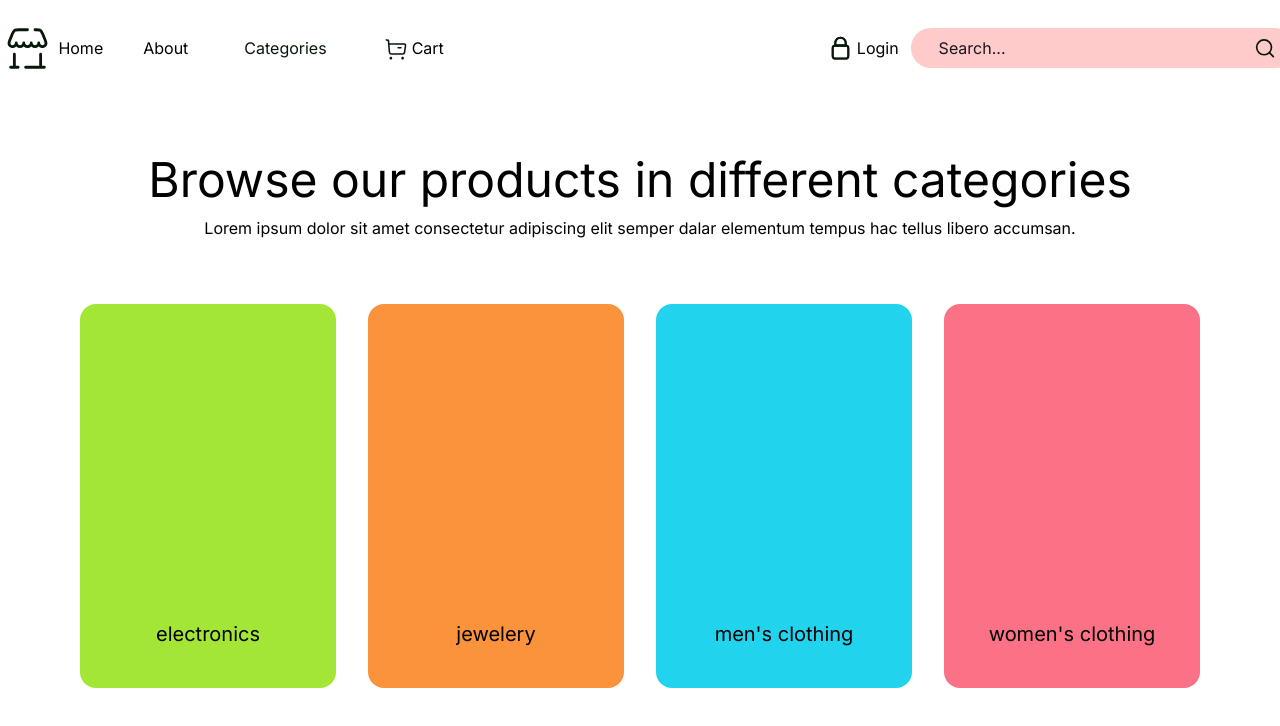
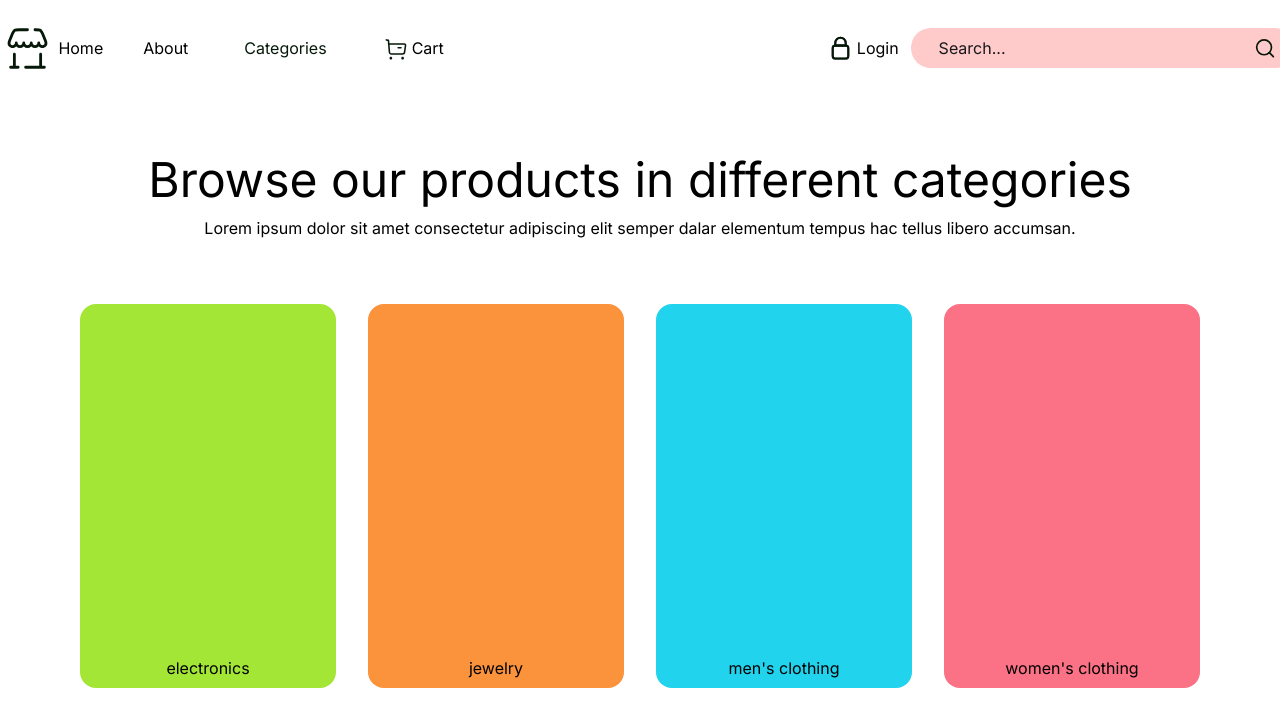
Before and after one commit to DevilsDomain/react-ecommerce, a Next.js app: page / in a window 1280 px wide. Shown: the top 726 px of the page. Built offline with nearby package versions, Linux system fonts and the light colour scheme.

Commit message:
added dynamic routing

```diff
--- /dev/null
+++ b/src/app/category/[category]/page.tsx
@@ -0,0 +1,16 @@
+import React from 'react';
+
+type CategoryParams = {
+  params: { category: string };
+}
+
+function page({ params: { category }}: CategoryParams) {
+
+  return (
+    <div>
+      <h1>Category: {category}</h1>
+    </div>
+  );
+}
+
+export default page;
--- a/src/app/page.tsx
+++ b/src/app/page.tsx
@@ -1,28 +1,28 @@
+import Link from "next/link"
 import React from "react"
 
 export default function Home() {
   return (
     <main>
       <div className="flex flex-col justify-center items-center mt-20 mb-16">
-        <h1 className="text-5xl	">Browse our products in different categories</h1>
+        <h1 className="text-5xl">Browse our products in different categories</h1>
         <p className="mt-3">Lorem ipsum dolor sit amet consectetur adipiscing elit semper dalar elementum tempus
         hac tellus libero accumsan. </p>
       </div>
       <div className="flex flex-row justify-center gap-x-8">
-        <div className="h-96 w-64 bg-lime-400	rounded-2xl flex items-end justify-center">
-          <h2 className="text-xl pb-10">electronics</h2>
+        <div className="h-96 w-64 bg-lime-400 rounded-2xl flex items-end justify-center">
+          <Link className="mb-2" href="/category/electronics">electronics</Link>
         </div>
-        <div className="h-96 w-64 bg-orange-400	rounded-2xl flex items-end justify-center">
-          <h2 className="text-xl pb-10">jewelery</h2>
+        <div className="h-96 w-64 bg-orange-400 rounded-2xl flex items-end justify-center">
+          <Link className="mb-2" href="/category/jewelry">jewelry</Link>
         </div>
-        <div className="h-96 w-64 bg-cyan-400	rounded-2xl flex items-end justify-center">
-          <h2 className="text-xl pb-10">{`men's clothing`}</h2>
+        <div className="h-96 w-64 bg-cyan-400 rounded-2xl flex items-end justify-center">
+          <Link className="mb-2" href="/category/men's%20clothing">{`men's clothing`}</Link>
         </div>
-        <div className="h-96 w-64 bg-rose-400	rounded-2xl flex items-end justify-center">
-          <h2 className="text-xl pb-10">{`women's clothing`}</h2>
+        <div className="h-96 w-64 bg-rose-400 rounded-2xl flex items-end justify-center">
+          <Link className="mb-2" href="/category/women's%20clothing">{`women's clothing`}</Link>
         </div>
       </div>
-
     </main>
   )
 }
```
